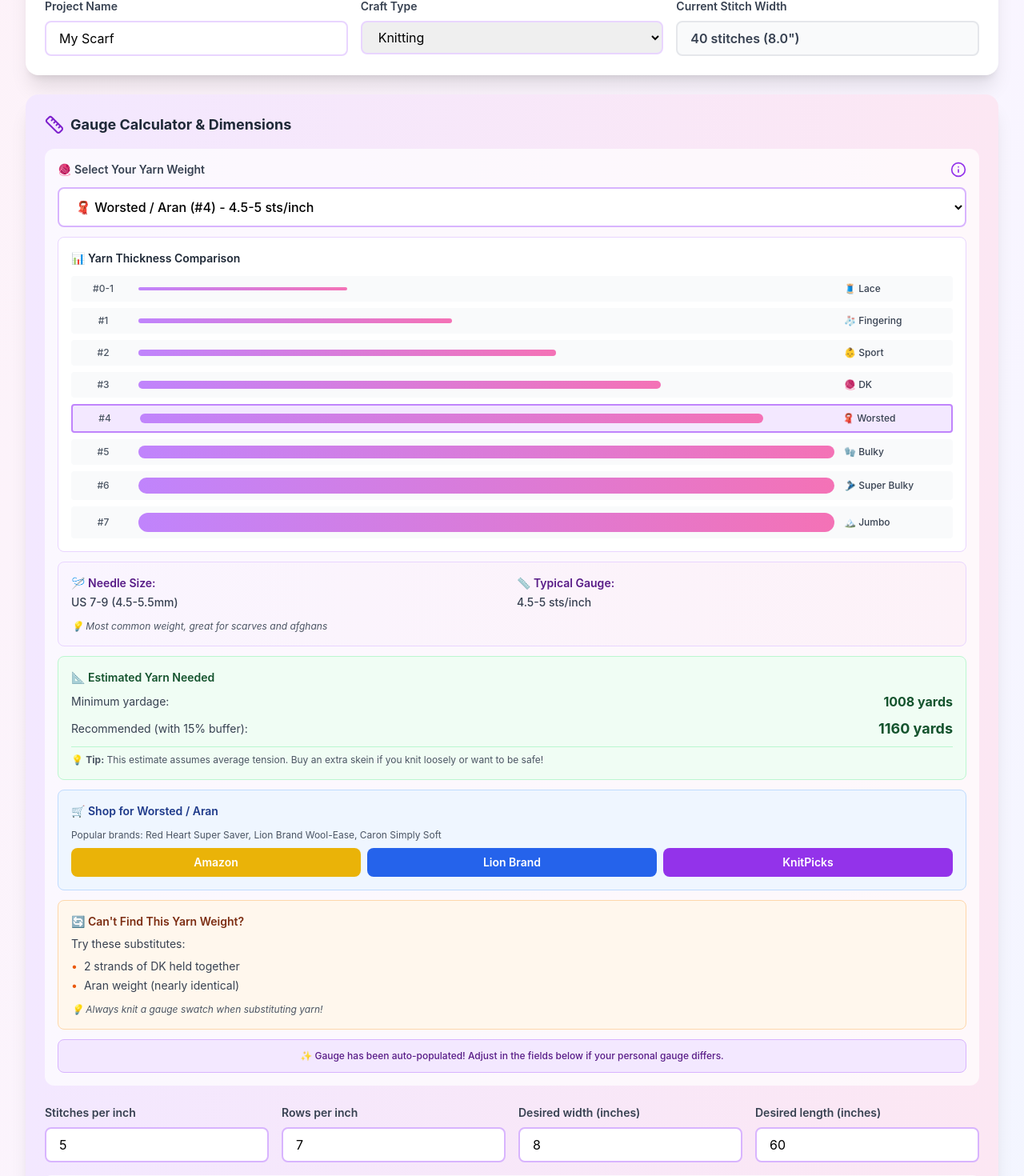
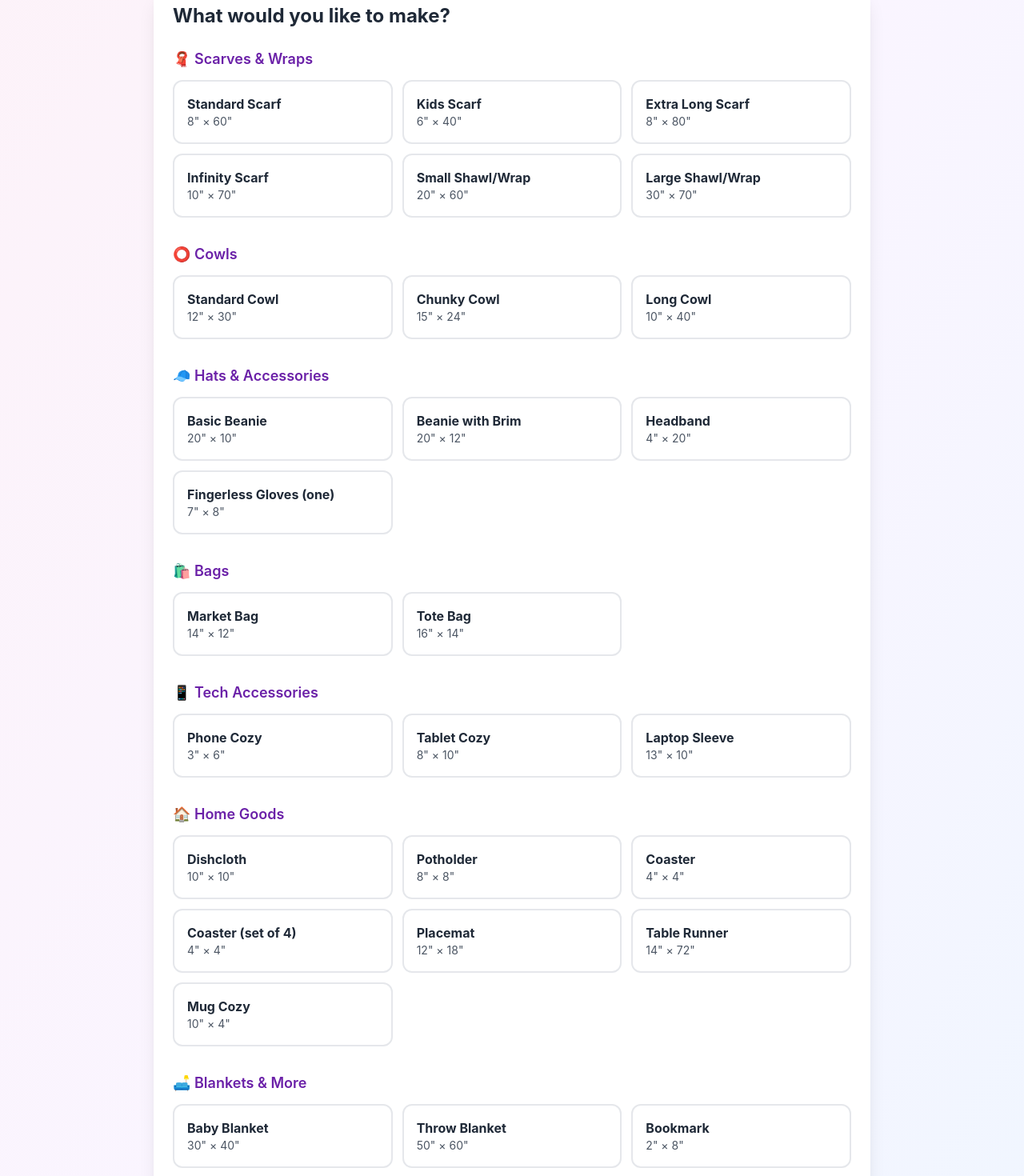
Before and after one commit to Yarn-Over/yarn-over, a React (Vite) app: page / in a window 1280 px wide. Shown: the part 316-1786 px from the top of the page at 80% size. Built offline with nearby package versions, Linux system fonts and the light colour scheme.

Commit message:
Update App.jsx

```diff
--- a/src/App.jsx
+++ b/src/App.jsx
@@ -13,7 +13,7 @@ const YarnOverApp = () => {
   const [currentVideo, setCurrentVideo] = useState(null);
   const [exampleGalleryOpen, setExampleGalleryOpen] = useState(false);
   const [currentPresetExamples, setCurrentPresetExamples] = useState([]);
-  const [beginnerMode, setBeginnerMode] = useState(false);
+  const [beginnerMode, setBeginnerMode] = useState(true);
   const [wizardStep, setWizardStep] = useState(1);
 
   // Gauge calculator state
@@ -804,16 +804,16 @@ const YarnOverApp = () => {
   useEffect(() => {
     if (!showPreview || !previewCanvasRef.current) return;
 
-    const canvas = previewCanvasRef.current;
-    const ctx = canvas.getContext('2d');
+    const canvasElement = previewCanvasRef.current;
+    const ctx = canvasElement.getContext('2d');
     const cellSize = 8; // Size of each "stitch" cell
 
     // Set canvas size
-    canvas.width = Math.min(width * cellSize, 600);
-    canvas.height = Math.max(200, canvas.sections?.length * 40 || 200);
+    canvasElement.width = Math.min(width * cellSize, 600);
+    canvasElement.height = Math.max(200, canvas.length * 40 || 200);
 
     // Clear canvas
-    ctx.clearRect(0, 0, canvas.width, canvas.height);
+    ctx.clearRect(0, 0, canvasElement.width, canvasElement.height);
 
     if (canvas.length === 0) return;
 
@@ -826,10 +826,10 @@ const YarnOverApp = () => {
 
       // Draw section background
       ctx.fillStyle = section.color;
-      ctx.fillRect(0, yOffset, canvas.width, sectionHeight);
+      ctx.fillRect(0, yOffset, canvasElement.width, sectionHeight);
 
       // Draw texture pattern
-      drawTexturePattern(ctx, section.texturePattern, 0, yOffset, canvas.width, sectionHeight, cellSize);
+      drawTexturePattern(ctx, section.texturePattern, 0, yOffset, canvasElement.width, sectionHeight, cellSize);
 
       yOffset += sectionHeight;
     });
@@ -1076,7 +1076,7 @@ const YarnOverApp = () => {
                   : 'bg-white hover:bg-gray-100 text-gray-700 border-2 border-gray-300'
               }`}
             >
-              {beginnerMode ? '✨ Step-by-Step Mode' : '🚀 Switch to Step-by-Step'}
+              {beginnerMode ? '✨ Step-by-Step Mode (Current)' : '🚀 Try Advanced Mode'}
             </button>
           </div>
           <p className="text-purple-700 text-base md:text-lg">
@@ -1120,33 +1120,126 @@ const YarnOverApp = () => {
             {wizardStep === 1 && (
               <div className="bg-white rounded-2xl shadow-xl p-6 mb-6">
                 <h2 className="text-2xl font-bold text-gray-800 mb-6">What would you like to make?</h2>
-                <div className="grid grid-cols-1 md:grid-cols-3 gap-4">
-                  {['scarf_standard', 'cowl', 'beanie', 'dishcloth', 'baby_blanket', 'bookmark'].map((presetKey) => (
-                    <button
-                      key={presetKey}
-                      onClick={() => {
-                        handlePresetChange(presetKey);
-                        setWizardStep(2);
-                      }}
-                      className="p-6 border-3 border-gray-200 hover:border-purple-500 rounded-xl transition-all hover:shadow-lg text-center"
-                    >
-                      <div className="text-5xl mb-3">
-                        {presetKey === 'scarf_standard' && '🧣'}
-                        {presetKey === 'cowl' && '⭕'}
-                        {presetKey === 'beanie' && '🧢'}
-                        {presetKey === 'dishcloth' && '🧽'}
-                        {presetKey === 'baby_blanket' && '👶'}
-                        {presetKey === 'bookmark' && '📖'}
-                      </div>
-                      <div className="font-bold text-lg text-gray-800">
-                        {projectPresets[presetKey].name}
-                      </div>
-                      <div className="text-sm text-gray-600 mt-1">
-                        {projectPresets[presetKey].width}" × {projectPresets[presetKey].length}"
-                      </div>
-                    </button>
-                  ))}
-                </div>
+
+                {/* Scarves & Wraps */}
+                <div className="mb-8">
+                  <h3 className="text-lg font-semibold text-purple-800 mb-3">🧣 Scarves & Wraps</h3>
+                  <div className="grid grid-cols-1 md:grid-cols-3 gap-3">
+                    {['scarf_standard', 'scarf_kids', 'scarf_extra_long', 'scarf_infinity', 'shawl_small', 'shawl_large'].map((key) => (
+                      <button
+                        key={key}
+                        onClick={() => { handlePresetChange(key); setWizardStep(2); }}
+                        className="p-4 border-2 border-gray-200 hover:border-purple-500 rounded-xl transition-all hover:shadow-lg text-left"
+                      >
+                        <div className="font-bold text-gray-800">{projectPresets[key].name}</div>
+                        <div className="text-sm text-gray-600">{projectPresets[key].width}" × {projectPresets[key].length}"</div>
+                      </button>
+                    ))}
+                  </div>
+                </div>
+
+                {/* Cowls */}
+                <div className="mb-8">
+                  <h3 className="text-lg font-semibold text-purple-800 mb-3">⭕ Cowls</h3>
+                  <div className="grid grid-cols-1 md:grid-cols-3 gap-3">
+                    {['cowl', 'cowl_chunky', 'cowl_long'].map((key) => (
+                      <button
+                        key={key}
+                        onClick={() => { handlePresetChange(key); setWizardStep(2); }}
+                        className="p-4 border-2 border-gray-200 hover:border-purple-500 rounded-xl transition-all hover:shadow-lg text-left"
+                      >
+                        <div className="font-bold text-gray-800">{projectPresets[key].name}</div>
+                        <div className="text-sm text-gray-600">{projectPresets[key].width}" × {projectPresets[key].length}"</div>
+                      </button>
+                    ))}
+                  </div>
+                </div>
+
+                {/* Hats & Accessories */}
+                <div className="mb-8">
+                  <h3 className="text-lg font-semibold text-purple-800 mb-3">🧢 Hats & Accessories</h3>
+                  <div className="grid grid-cols-1 md:grid-cols-3 gap-3">
+                    {['beanie', 'beanie_brim', 'headband', 'fingerless_gloves'].map((key) => (
+                      <button
+                        key={key}
+                        onClick={() => { handlePresetChange(key); setWizardStep(2); }}
+                        className="p-4 border-2 border-gray-200 hover:border-purple-500 rounded-xl transition-all hover:shadow-lg text-left"
+                      >
+                        <div className="font-bold text-gray-800">{projectPresets[key].name}</div>
+                        <div className="text-sm text-gray-600">{projectPresets[key].width}" × {projectPresets[key].length}"</div>
+                      </button>
+                    ))}
+                  </div>
+                </div>
+
+                {/* Bags */}
+                <div className="mb-8">
+                  <h3 className="text-lg font-semibold text-purple-800 mb-3">🛍️ Bags</h3>
+                  <div className="grid grid-cols-1 md:grid-cols-3 gap-3">
+                    {['market_bag', 'tote_bag'].map((key) => (
+                      <button
+                        key={key}
+                        onClick={() => { handlePresetChange(key); setWizardStep(2); }}
+                        className="p-4 border-2 border-gray-200 hover:border-purple-500 rounded-xl transition-all hover:shadow-lg text-left"
+                      >
+                        <div className="font-bold text-gray-800">{projectPresets[key].name}</div>
+                        <div className="text-sm text-gray-600">{projectPresets[key].width}" × {projectPresets[key].length}"</div>
+                      </button>
+                    ))}
+                  </div>
+                </div>
+
+                {/* Tech Accessories */}
+                <div className="mb-8">
+                  <h3 className="text-lg font-semibold text-purple-800 mb-3">📱 Tech Accessories</h3>
+                  <div className="grid grid-cols-1 md:grid-cols-3 gap-3">
+                    {['phone_cozy', 'tablet_cozy', 'laptop_sleeve'].map((key) => (
+                      <button
+                        key={key}
+                        onClick={() => { handlePresetChange(key); setWizardStep(2); }}
+                        className="p-4 border-2 border-gray-200 hover:border-purple-500 rounded-xl transition-all hover:shadow-lg text-left"
+                      >
+                        <div className="font-bold text-gray-800">{projectPresets[key].name}</div>
+                        <div className="text-sm text-gray-600">{projectPresets[key].width}" × {projectPresets[key].length}"</div>
+                      </button>
+                    ))}
+                  </div>
+                </div>
+
+                {/* Home Goods */}
+                <div className="mb-8">
+                  <h3 className="text-lg font-semibold text-purple-800 mb-3">🏠 Home Goods</h3>
+                  <div className="grid grid-cols-1 md:grid-cols-3 gap-3">
+                    {['dishcloth', 'potholder', 'coaster', 'coaster_set', 'placemat', 'table_runner', 'mug_cozy'].map((key) => (
+                      <button
+                        key={key}
+                        onClick={() => { handlePresetChange(key); setWizardStep(2); }}
+                        className="p-4 border-2 border-gray-200 hover:border-purple-500 rounded-xl transition-all hover:shadow-lg text-left"
+                      >
+                        <div className="font-bold text-gray-800">{projectPresets[key].name}</div>
+                        <div className="text-sm text-gray-600">{projectPresets[key].width}" × {projectPresets[key].length}"</div>
+                      </button>
+                    ))}
+                  </div>
+                </div>
+
+                {/* Blankets & More */}
+                <div className="mb-8">
+                  <h3 className="text-lg font-semibold text-purple-800 mb-3">🛋️ Blankets & More</h3>
+                  <div className="grid grid-cols-1 md:grid-cols-3 gap-3">
+                    {['baby_blanket', 'throw_blanket', 'bookmark'].map((key) => (
+                      <button
+                        key={key}
+                        onClick={() => { handlePresetChange(key); setWizardStep(2); }}
+                        className="p-4 border-2 border-gray-200 hover:border-purple-500 rounded-xl transition-all hover:shadow-lg text-left"
+                      >
+                        <div className="font-bold text-gray-800">{projectPresets[key].name}</div>
+                        <div className="text-sm text-gray-600">{projectPresets[key].width}" × {projectPresets[key].length}"</div>
+                      </button>
+                    ))}
+                  </div>
+                </div>
+
                 <button
                   onClick={() => setBeginnerMode(false)}
                   className="mt-6 text-purple-600 hover:text-purple-800 text-sm"
@@ -1253,8 +1346,8 @@ const YarnOverApp = () => {
                 </div>
 
                 {/* Stitch Grid */}
-                <div className="grid grid-cols-1 md:grid-cols-2 gap-4 mb-6">
-                  {filteredStitches.slice(0, 8).map((stitch) => (
+                <div className="grid grid-cols-1 md:grid-cols-2 gap-4 mb-6 max-h-[600px] overflow-y-auto">
+                  {filteredStitches.map((stitch) => (
                     <button
                       key={stitch.id}
                       onClick={() => {
```
